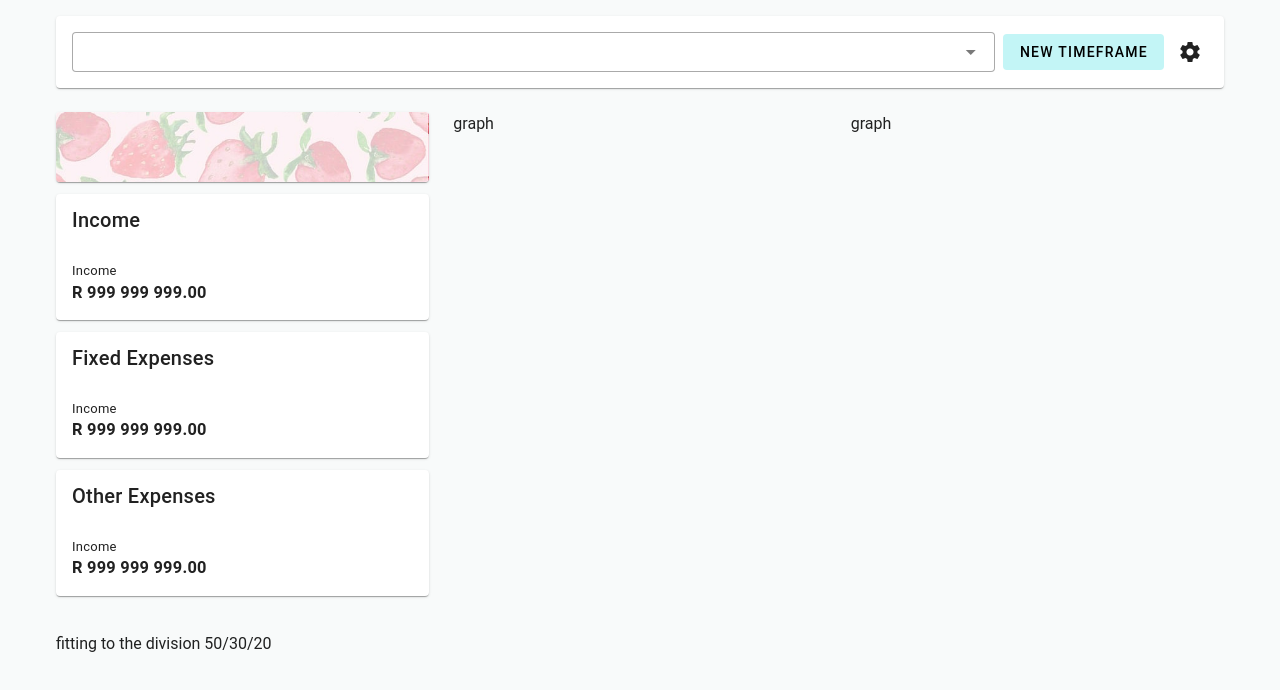
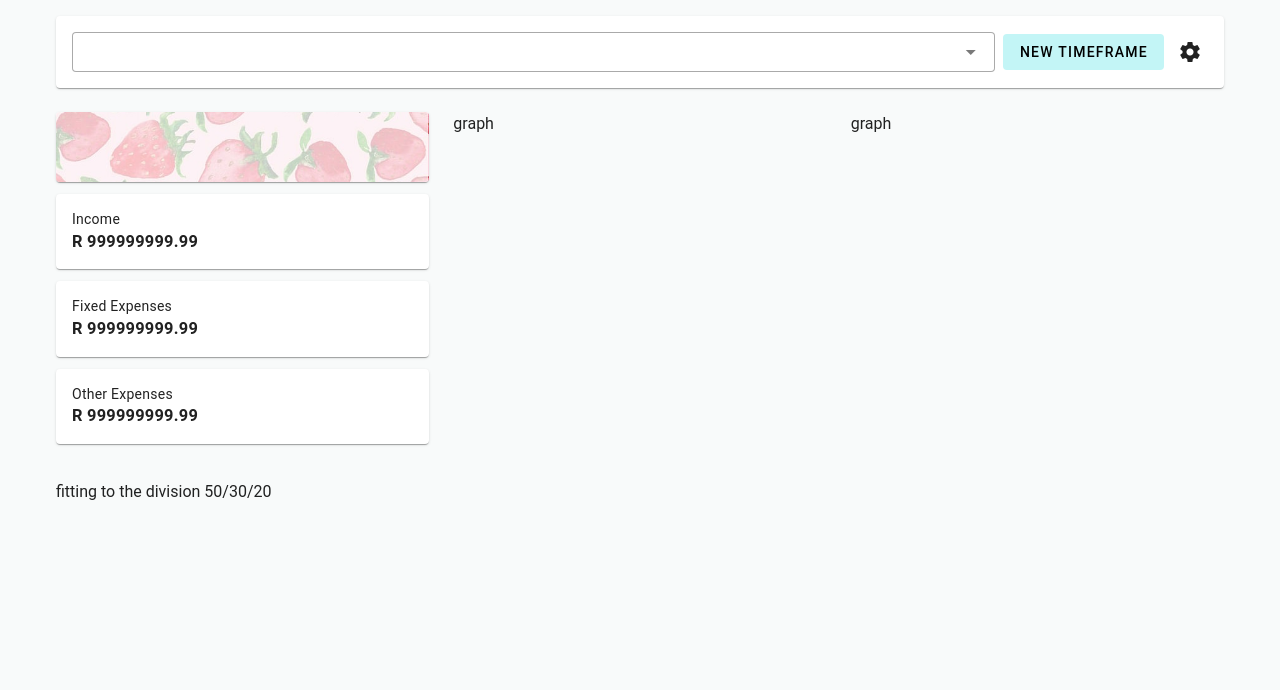
Before and after one commit to scrumptiousCoding/expenses-tracker-2024, a Vue app: page / in a window 1280 px wide. Both pictures are taken after a click on the button "LET'S GET STARTED". Shown: the top 690 px of the page. Built offline with nearby package versions, Linux system fonts and the light colour scheme.

Commit message:
info card fix

```diff
--- a/src/components/infoCard.vue
+++ b/src/components/infoCard.vue
@@ -3,11 +3,11 @@
         <div class="bookmark-right"></div>
         <div class="card-border">
         <v-card-text>
-            <p class="info-card-title" style="font-size: small;">
-                Income
+            <p class="info-card-title">
+                {{ props.title }}
             </p>
             <h3>
-                R 999 999 999.00
+                R {{ props.amount }}
             </h3>
         </v-card-text>
         </div>
@@ -19,7 +19,12 @@
 
   export default defineComponent({
     name: "InfoCard",
-    setup() {
+    props: {
+        title: String,
+        amount: Number
+    },
+    setup(props) {
+        return {props}
     },
   });
   </script>
--- a/src/styles/settings.scss
+++ b/src/styles/settings.scss
@@ -60,3 +60,7 @@
 }
 
 .card-border {border: 2px dashed #c3f5f6; margin: 0.5rem}
+
+.info-card-title{
+    font-size: small;
+}
```
